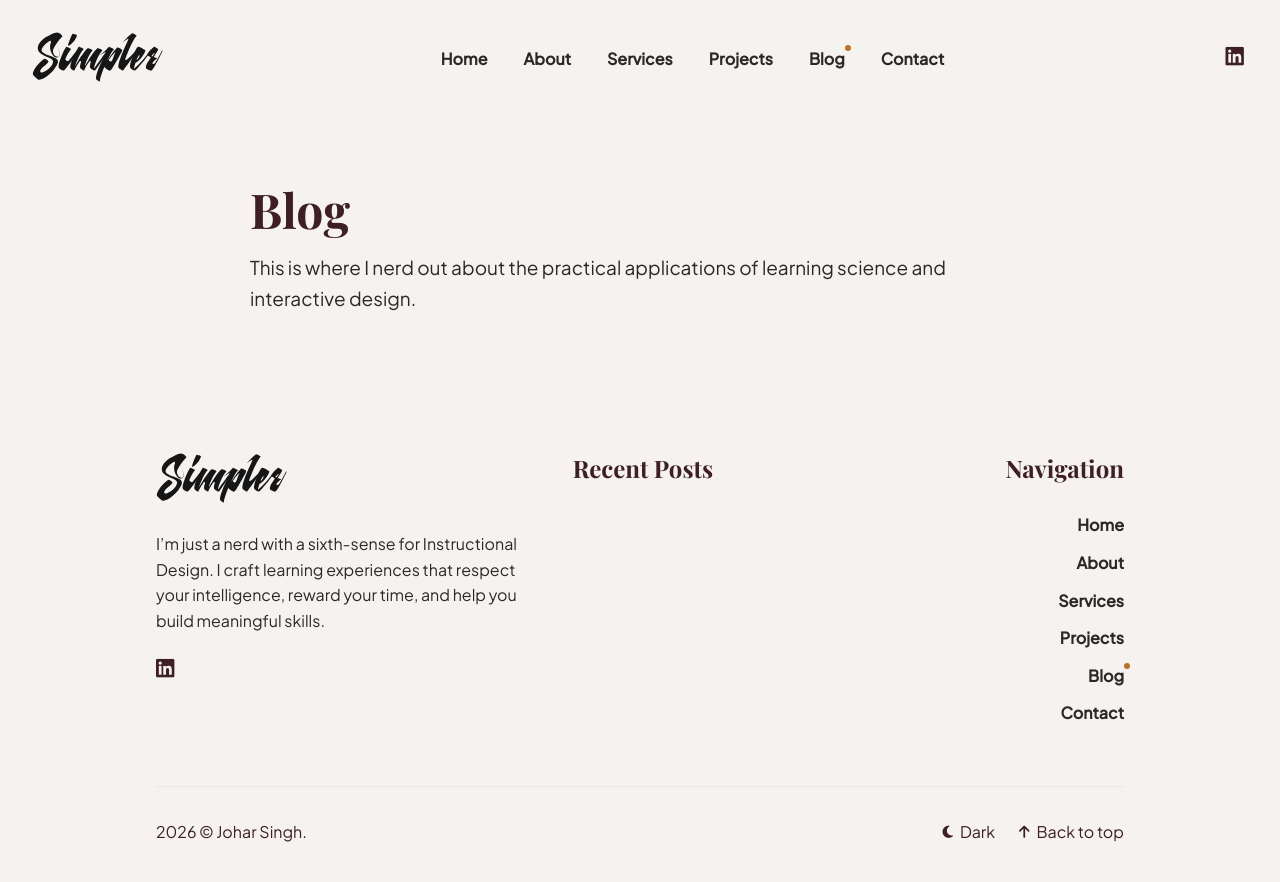
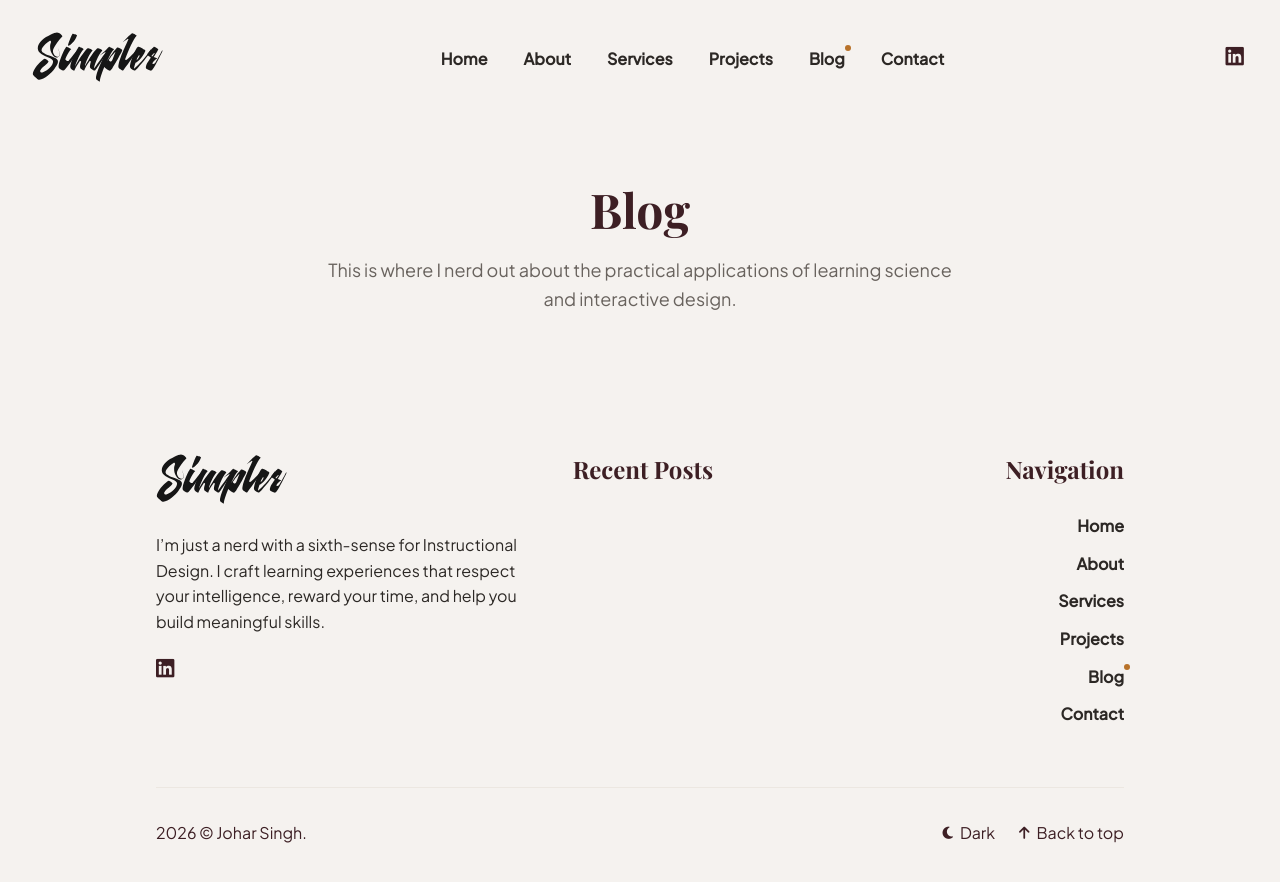
Before and after one commit to j0har/joharsingh.com, a Jekyll site: the page built from _pages/blog.md, in a window 1280 px wide. Shown: the top 882 px of the page. Built offline with Jekyll 4.4.1, drawn with Linux system fonts in a browser that asks for light colours; some web fonts are replaced.

Commit message:
Import custom brand overrides into main stylesheet

```diff
--- a/_includes/main.scss
+++ b/_includes/main.scss
@@ -41,6 +41,7 @@
     4.1-Post
     4.2-Project
     4.3-Tags Page
+    4.4-Custom Brand Overrides
 <<<<<<<<<<<<<<<<<<<<<<<<<<<< */
 
 
@@ -120,3 +121,5 @@
 @import '4-layouts/project';
 /* >>>>>>>>>>>>>> :: 4.3-Tags Page <<<<<<<<<<<<<<< */
 @import '4-layouts/tags-page';
+/* >>>>>>>>>>>>>> :: 4.4-Custom Brand Overrides <<<<<<<<<<<<<<< */
+@import '4-layouts/custom';
```
